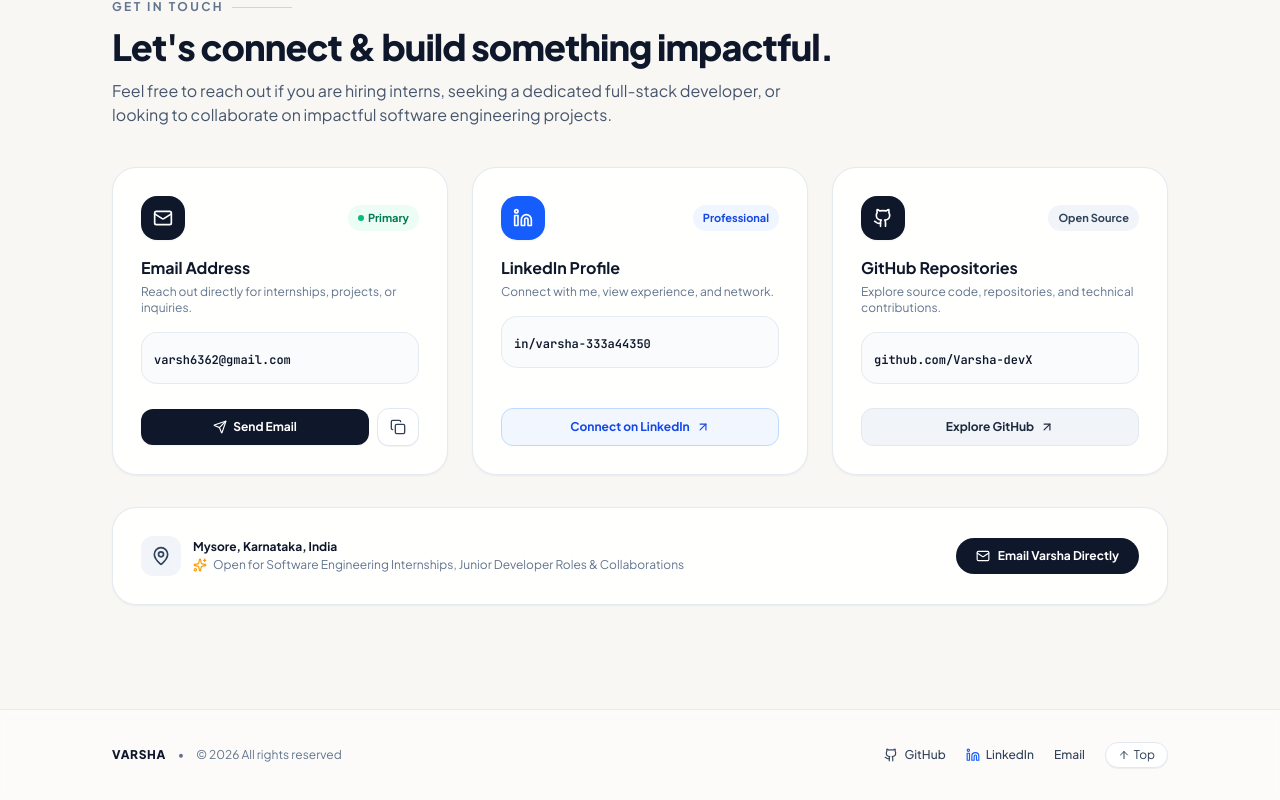
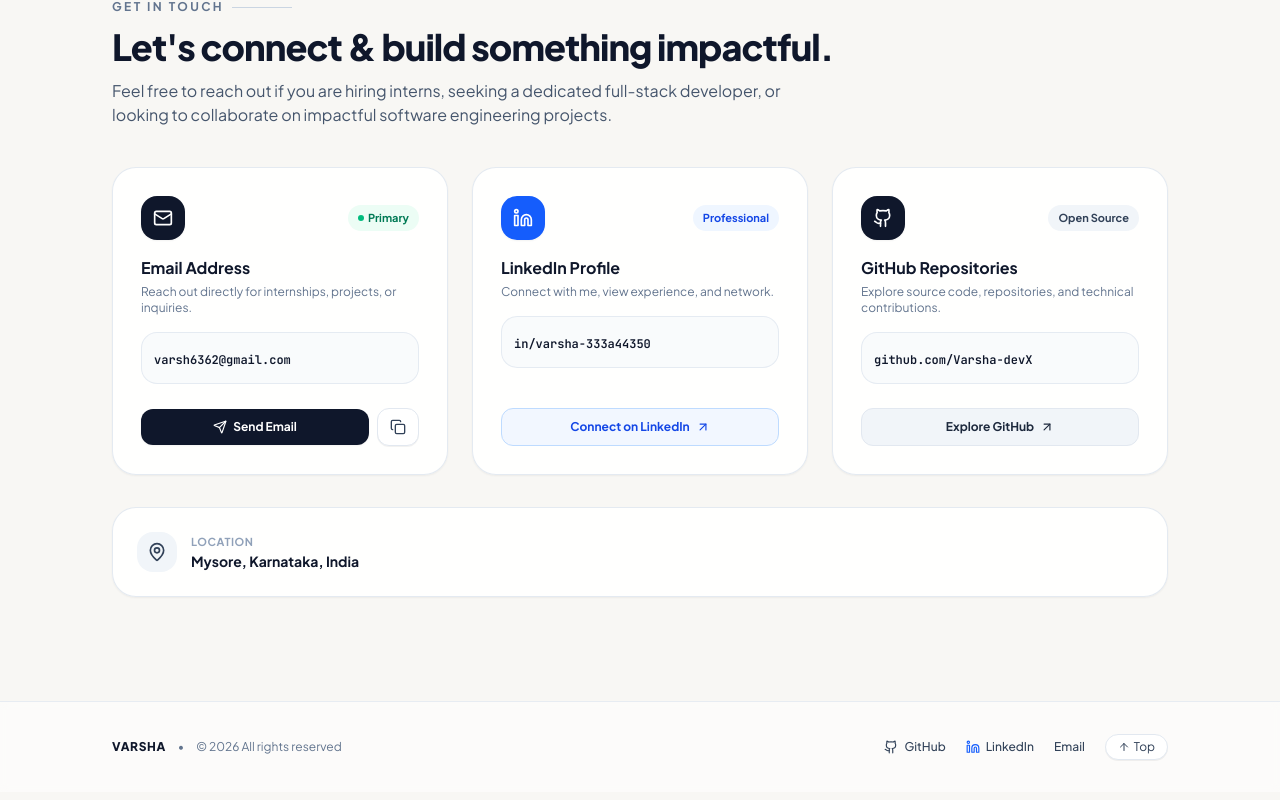
Before and after one commit to Varsha-devX/portfolio-, a React (Vite) app: page / in a window 1280 px wide. Shown: the part 5431-6231 px from the top of the page. Built offline with nearby package versions, Linux system fonts and the light colour scheme.

Commit message:
Keep clean location display and remove availability line and email button

```diff
--- a/src/components/Contact.jsx
+++ b/src/components/Contact.jsx
@@ -1,6 +1,6 @@
 import { useState } from 'react';
 import { portfolio } from '../data/portfolio';
-import { Mail, Copy, Check, MapPin, ArrowUpRight, Sparkles, Send } from 'lucide-react';
+import { Mail, Copy, Check, MapPin, ArrowUpRight, Send } from 'lucide-react';
 import { GithubIcon, LinkedinIcon } from './Icons';
 
 export function Contact({ showToast }) {
@@ -152,28 +152,15 @@ export function Contact({ showToast }) {
         </div>
       </div>
 
-      {/* Location & Availability Banner */}
-      <div className="mt-8 rounded-3xl border border-slate-200/90 bg-white/90 p-6 sm:p-7 shadow-xs flex flex-col sm:flex-row items-start sm:items-center justify-between gap-4">
-        <div className="flex items-center gap-3">
-          <div className="flex h-10 w-10 items-center justify-center rounded-xl bg-slate-100 text-slate-700 shrink-0">
-            <MapPin className="h-5 w-5" />
-          </div>
-          <div>
-            <div className="text-xs font-bold text-slate-900">{portfolio.location}</div>
-            <div className="text-xs text-slate-500 flex items-center gap-1.5 mt-0.5">
-              <Sparkles className="h-3.5 w-3.5 text-amber-500" />
-              <span>{portfolio.contact.availability}</span>
-            </div>
-          </div>
+      {/* Location */}
+      <div className="mt-8 rounded-3xl border border-slate-200/90 bg-white/90 p-5 sm:p-6 shadow-xs flex items-center gap-3.5">
+        <div className="flex h-10 w-10 items-center justify-center rounded-2xl bg-slate-100 text-slate-700 shrink-0">
+          <MapPin className="h-5 w-5" />
         </div>
-
-        <a
-          href={`mailto:${portfolio.contact.email}`}
-          className="rounded-full bg-slate-900 px-5 py-2.5 text-xs font-bold text-white transition hover:bg-slate-800 active:scale-95 inline-flex items-center gap-2 shrink-0"
-        >
-          <Mail className="h-3.5 w-3.5" />
-          <span>Email Varsha Directly</span>
-        </a>
+        <div>
+          <div className="text-[11px] font-bold uppercase tracking-wider text-slate-400">Location</div>
+          <div className="text-sm font-bold text-slate-900">{portfolio.location}</div>
+        </div>
       </div>
     </section>
   );
```
